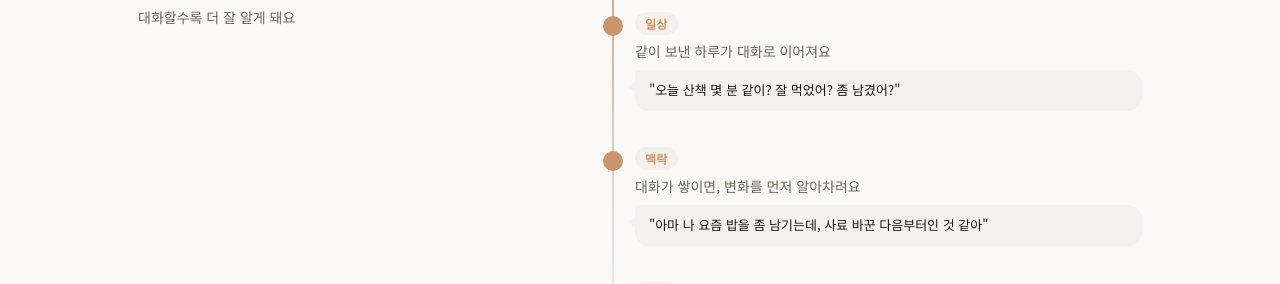
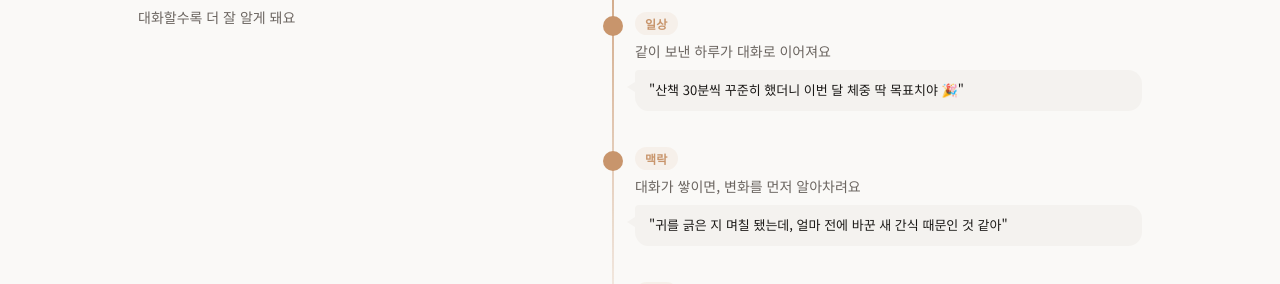
Before and after one commit to ianinsung/daengtalk-landing, a plain HTML site: page daengtalk-v7.html in a window 1280 px wide. Shown: the part 888-1172 px from the top of the page. Drawn offline with Linux system fonts and the light colour scheme.

Commit message:
copy: update timeline quote messages for better UX clarity
Co-Authored-By: Claude Sonnet 4.6 <noreply@anthropic.com>

```diff
--- a/daengtalk-v7.html
+++ b/daengtalk-v7.html
@@ -784,7 +784,7 @@
           <div class="timeline-content">
             <span class="timeline-stage">일상</span>
             <p class="timeline-desc">같이 보낸 하루가 대화로 이어져요</p>
-            <blockquote class="timeline-quote">"오늘 산책 몇 분 같이? 잘 먹었어? 좀 남겼어?"</blockquote>
+            <blockquote class="timeline-quote">"산책 30분씩 꾸준히 했더니 이번 달 체중 딱 목표치야 🎉"</blockquote>
           </div>
         </div>
 
@@ -793,7 +793,7 @@
           <div class="timeline-content">
             <span class="timeline-stage">맥락</span>
             <p class="timeline-desc">대화가 쌓이면, 변화를 먼저 알아차려요</p>
-            <blockquote class="timeline-quote">"아마 나 요즘 밥을 좀 남기는데, 사료 바꾼 다음부터인 것 같아"</blockquote>
+            <blockquote class="timeline-quote">"귀를 긁은 지 며칠 됐는데, 얼마 전에 바꾼 새 간식 때문인 것 같아"</blockquote>
           </div>
         </div>
 
```
